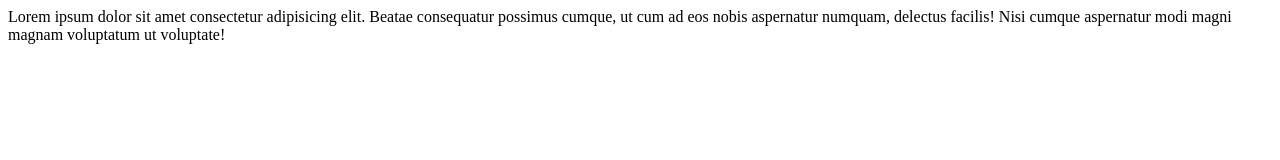
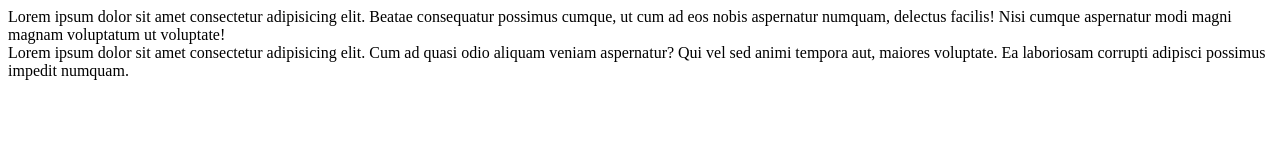
Before and after one commit to md-pervej/my-git-1, a plain HTML site: page index.html in a window 1280 px wide. Drawn offline with Linux system fonts and the light colour scheme.

Commit message:
main done

```diff
--- a/index.html
+++ b/index.html
@@ -11,5 +11,8 @@
         Lorem ipsum dolor sit amet consectetur adipisicing elit. Beatae consequatur possimus cumque, ut cum ad eos nobis aspernatur numquam, delectus facilis! Nisi cumque aspernatur modi magni magnam voluptatum ut voluptate!
 
     </header>
+    <main>
+        Lorem ipsum dolor sit amet consectetur adipisicing elit. Cum ad quasi odio aliquam veniam aspernatur? Qui vel sed animi tempora aut, maiores voluptate. Ea laboriosam corrupti adipisci possimus impedit numquam.
+    </main>
 </body>
 </html>
```
